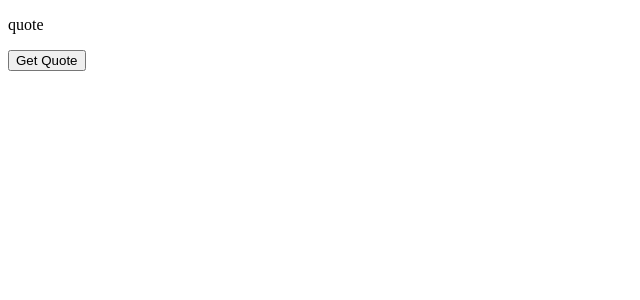
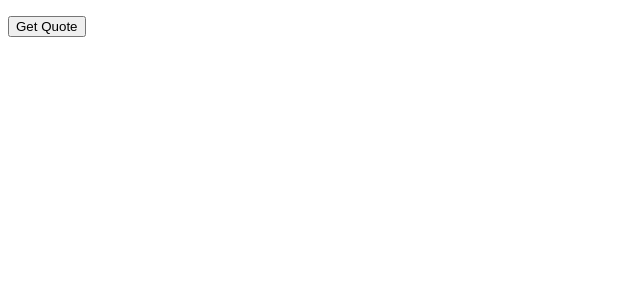
Before and after one commit to CaseyCameron/simpsons-quotes, a React app: page / in a window 1280 px wide. Shown: the top 300 px of the page, without its empty margins (0-640 px from the left). Built offline with nearby package versions, Linux system fonts and the light colour scheme.

Commit message:
Refactor back to props.children

```diff
--- a/src/components/app/App.jsx
+++ b/src/components/app/App.jsx
@@ -1,6 +1,6 @@
 import React from 'react';
-import SimpsonsQuote from '../../containers/SimpsonsQuote';
+import TwinPeaksQuote from '../../containers/TwinPeaksQuote';
 
 export default function App() {
-  return <SimpsonsQuote />;
+  return <TwinPeaksQuote />;
 }
--- a/src/components/quote/Quote.jsx
+++ b/src/components/quote/Quote.jsx
@@ -1,9 +1,8 @@
 import React from 'react';
 
-const DisplayQuote = ({ quote }) => {
-  console.log('display props', quote);
+const DisplayQuote = (props) => {
   return (
-    <p>{quote}</p>
+    <p>{props.children}</p>
   );
 };
 
--- a/src/containers/SimpsonsQuote.jsx
+++ b/src/containers/TwinPeaksQuote.jsx
@@ -1,23 +1,20 @@
 import React, { useState } from 'react';
 import Button from '../components/quote/Load';
 import DisplayQuote from '../components/quote/Quote';
-import { fetchQuote } from '../services/simpsonsApi';
+import { fetchQuote } from '../services/twinPeaksApi';
 
 const SimpsonsQuote = () => {
-  const [quote, setQuote] = useState('quote')
+  const [quote, setQuote] = useState('')
 
   const handleSubmit = async (e) => {
     e.preventDefault();
     const data = await fetchQuote();
-    console.log('before setting state', data);
     setQuote(data);
-    console.log('after setQuote', quote);
-    console.log('you made it');
   }
 
   return (
     <>
-      <DisplayQuote quote={quote} />
+      <DisplayQuote>{quote}</DisplayQuote>
       <form onSubmit={handleSubmit}>
         <Button type='submit'>Get Quote</Button>
       </form>
--- a/src/services/simpsonsApi.js
+++ b/src/services/twinPeaksApi.js
@@ -1,6 +1,5 @@
 export const fetchQuote = async () => {
   let response = await fetch('https://damp-cove-34137.herokuapp.com/api/quotes/random');
   let data = await response.json();
-  console.log('fetchquote', data);
   return data.quoteText;
 }
```
